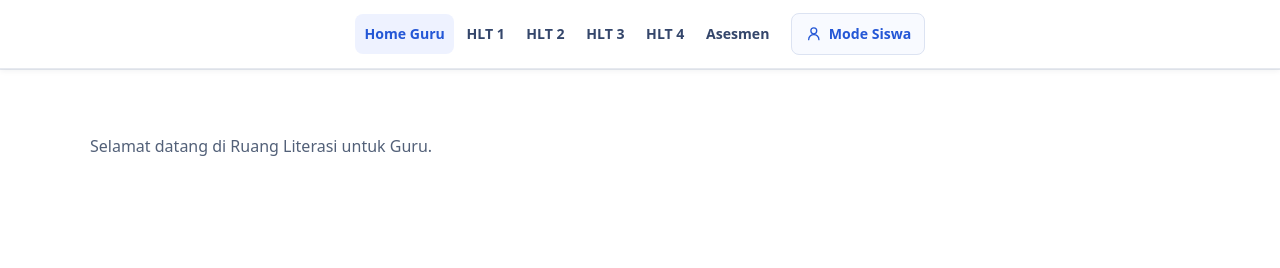
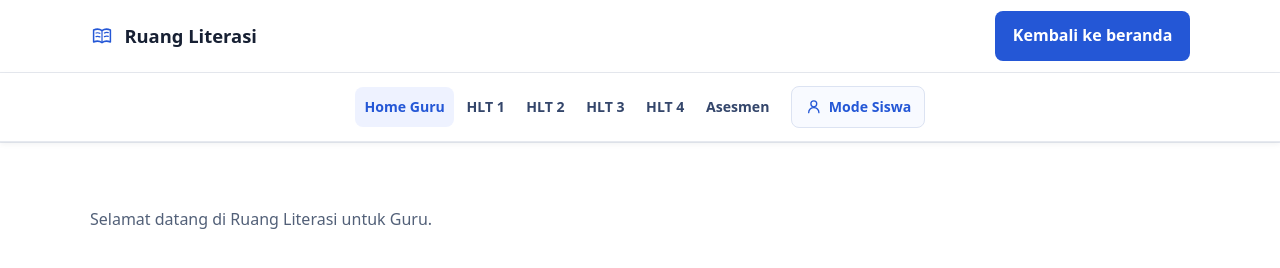
Before and after one commit to harisusa/ruangliterasi, a plain HTML site: page home-guru.html in a window 1280 px wide. Drawn offline with Linux system fonts and the light colour scheme.

Commit message:
menambah header diatas navigasi pada page home guru yang berisi logo dan teks ruang literasi di kiri dan tombol kembali ke beranda ke kanan sementara posisi menu home guru-mode siswa tidak berubah

```diff
--- a/home-guru.html
+++ b/home-guru.html
@@ -8,6 +8,35 @@
   </head>
   <body>
     <a class="skip-link" href="#konten">Lewati ke konten utama</a>
+    <header class="site-header">
+      <div class="container header-content home-header-content">
+        <a class="brand" href="index.html" aria-label="Ruang Literasi, beranda">
+          <svg
+            class="brand-logo"
+            viewBox="0 0 40 40"
+            aria-hidden="true"
+          >
+            <path
+              d="M20 11c-4.2-3-9-3.1-14-1v20c5-2.1 9.8-2 14 1 4.2-3 9-3.1 14-1V10c-5-2.1-9.8-2-14 1Z"
+              fill="none"
+              stroke="currentColor"
+              stroke-linecap="round"
+              stroke-linejoin="round"
+              stroke-width="2.5"
+            />
+            <path
+              d="M20 11v20M10 15c2.4-.7 4.6-.5 6.5.5M24 15c1.9-1 4.1-1.2 6.5-.5M10 21c2.4-.7 4.6-.5 6.5.5M24 21c1.9-1 4.1-1.2 6.5-.5"
+              fill="none"
+              stroke="currentColor"
+              stroke-linecap="round"
+              stroke-width="2"
+            />
+          </svg>
+          <span>Ruang Literasi</span>
+        </a>
+        <a class="button" href="index.html">Kembali ke beranda</a>
+      </div>
+    </header>
     <nav class="teacher-nav" aria-label="Navigasi guru">
       <div class="container teacher-nav__inner">
         <div class="teacher-nav__menu teacher-nav__menu--centered" id="teacher-nav-menu">
```
